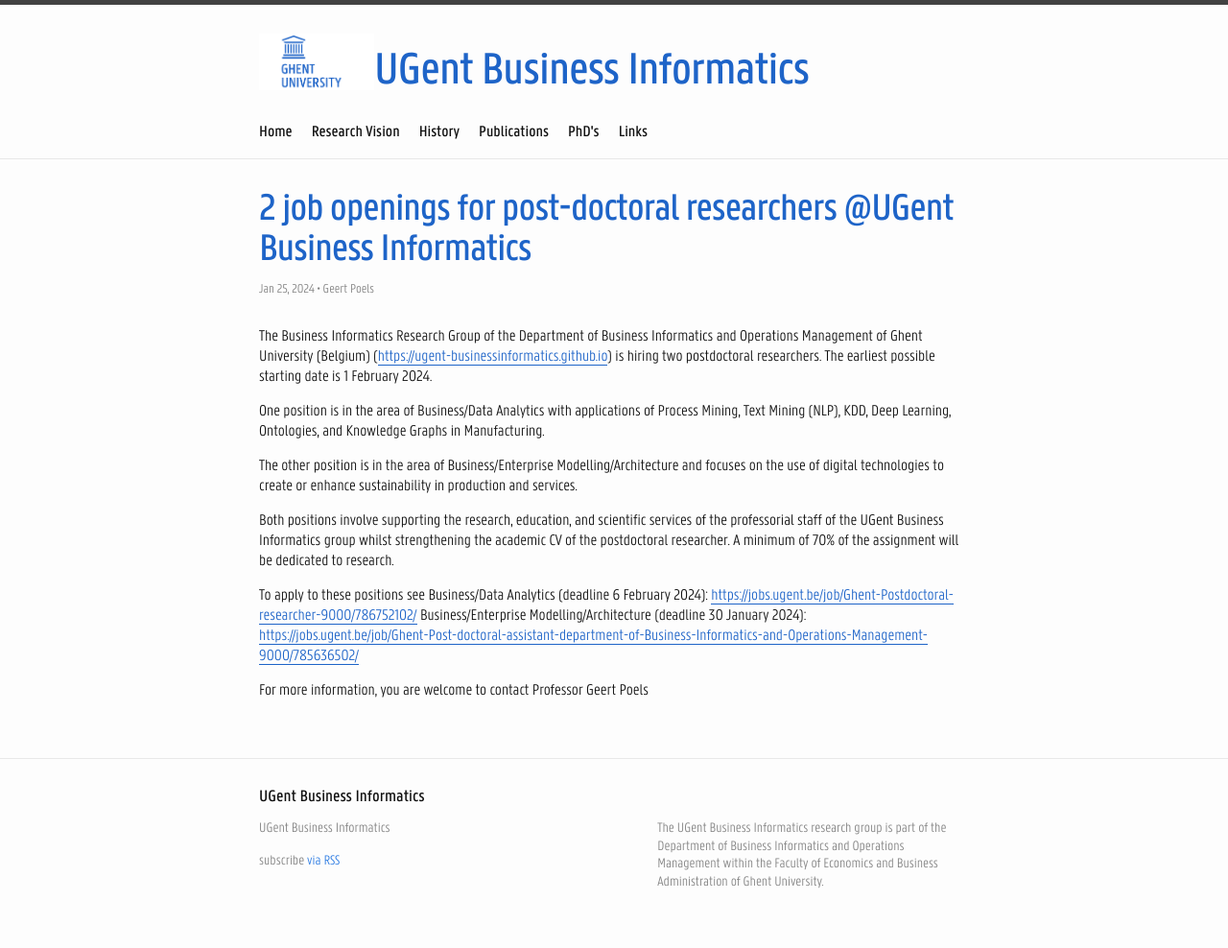
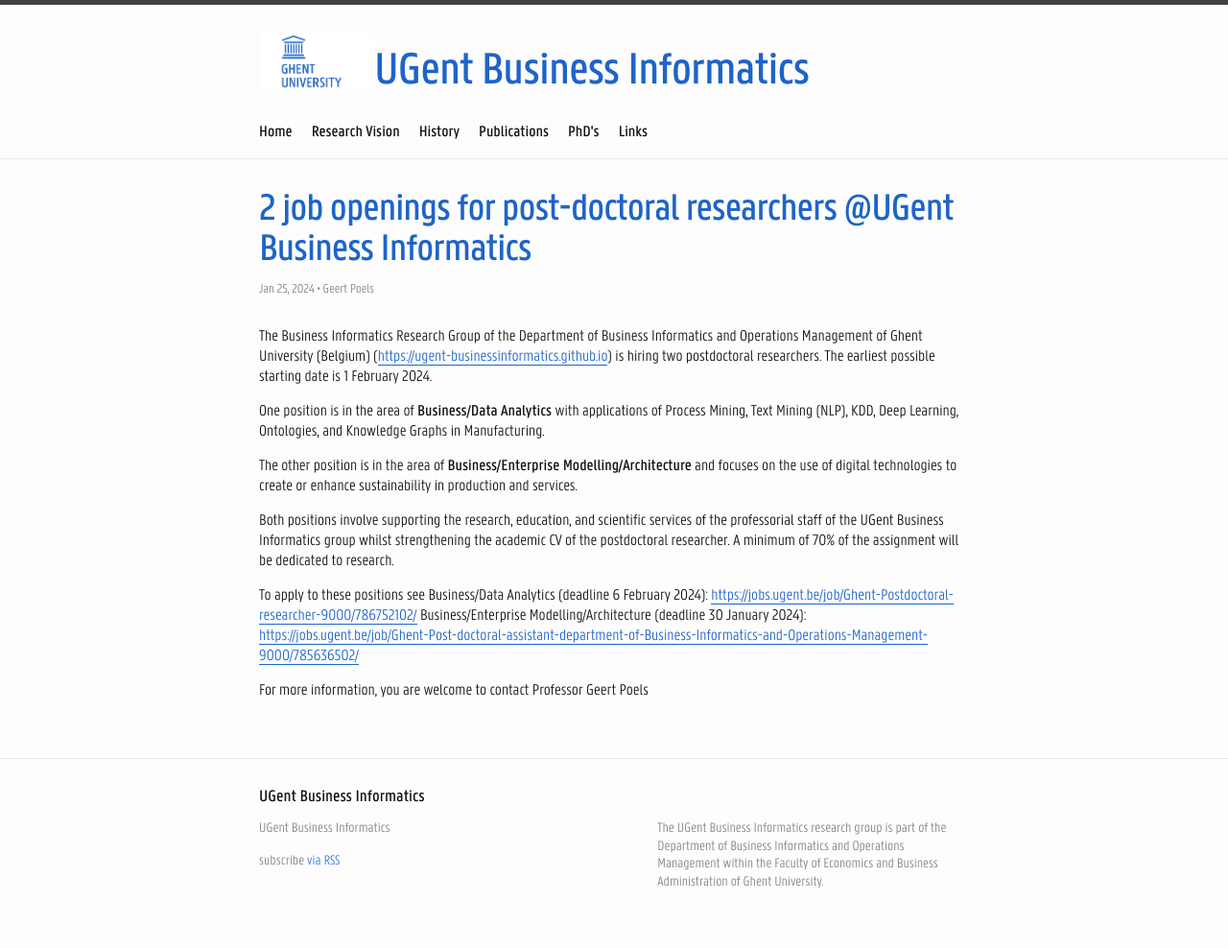
Before and after one commit to UGent-BusinessInformatics/ugent-businessinformatics.github.io, a Jekyll site: the page built from _posts/2024-01-25-PostDocJobOpenings.markdown, in a window 1280 px wide. Shown: the whole page at 96% size. Built offline with Jekyll 4.4.1, drawn with Linux system fonts in a browser that asks for light colours.

```diff
--- a/_posts/2024-01-25-PostDocJobOpenings.markdown
+++ b/_posts/2024-01-25-PostDocJobOpenings.markdown
@@ -9,9 +9,9 @@ layout: post
 
 The Business Informatics Research Group of the Department of Business Informatics and Operations Management of Ghent University (Belgium) (<https://ugent-businessinformatics.github.io>) is hiring two postdoctoral researchers. The earliest possible starting date is 1 February 2024.
 
-One position is in the area of Business/Data Analytics with applications of Process Mining, Text Mining (NLP), KDD, Deep Learning, Ontologies, and Knowledge Graphs in Manufacturing.
+One position is in the area of <b>Business/Data Analytics</b> with applications of Process Mining, Text Mining (NLP), KDD, Deep Learning, Ontologies, and Knowledge Graphs in Manufacturing.
 
-The other position is in the area of Business/Enterprise Modelling/Architecture and focuses on the use of digital technologies to create or enhance sustainability in production and services.
+The other position is in the area of <b>Business/Enterprise Modelling/Architecture</b> and focuses on the use of digital technologies to create or enhance sustainability in production and services.
 
 Both positions involve supporting the research, education, and scientific services of the professorial staff of the UGent Business Informatics group whilst strengthening the academic CV of the postdoctoral researcher. A minimum of 70% of the assignment will be dedicated to research.
 
```
